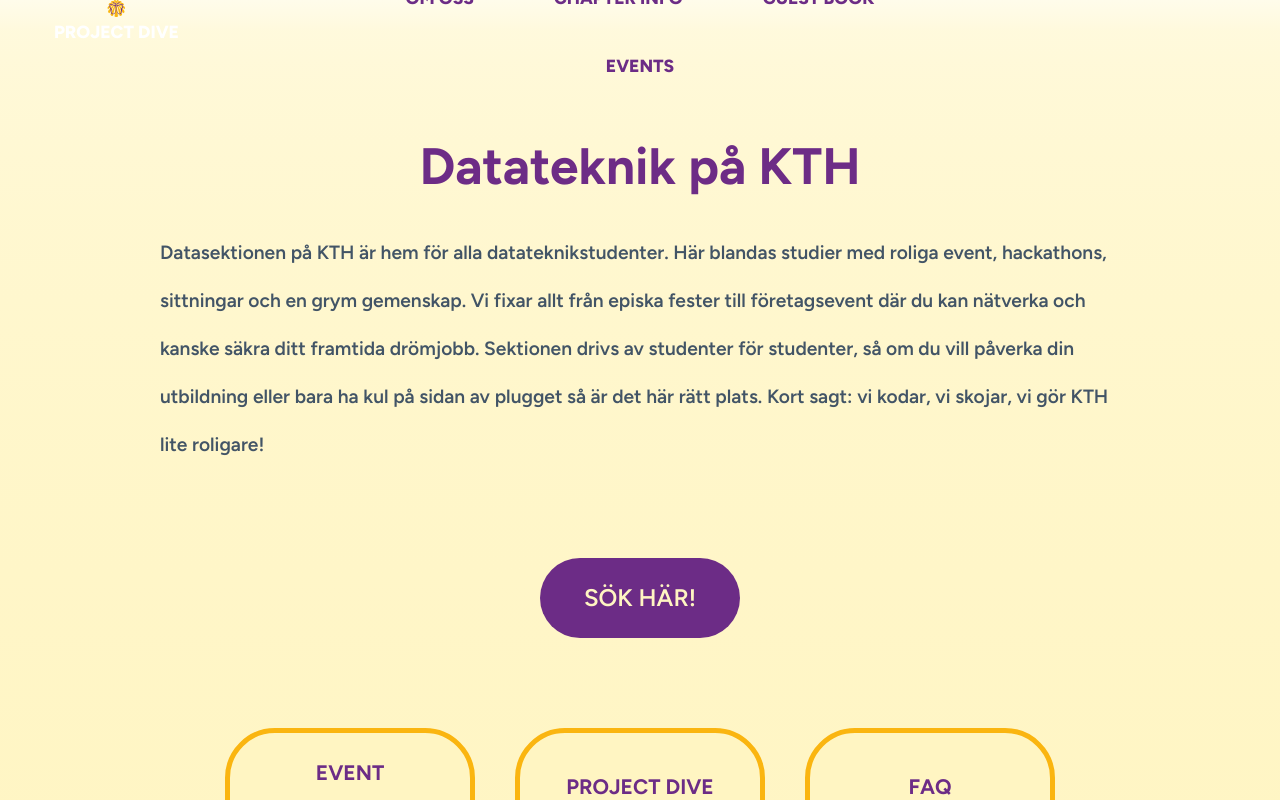
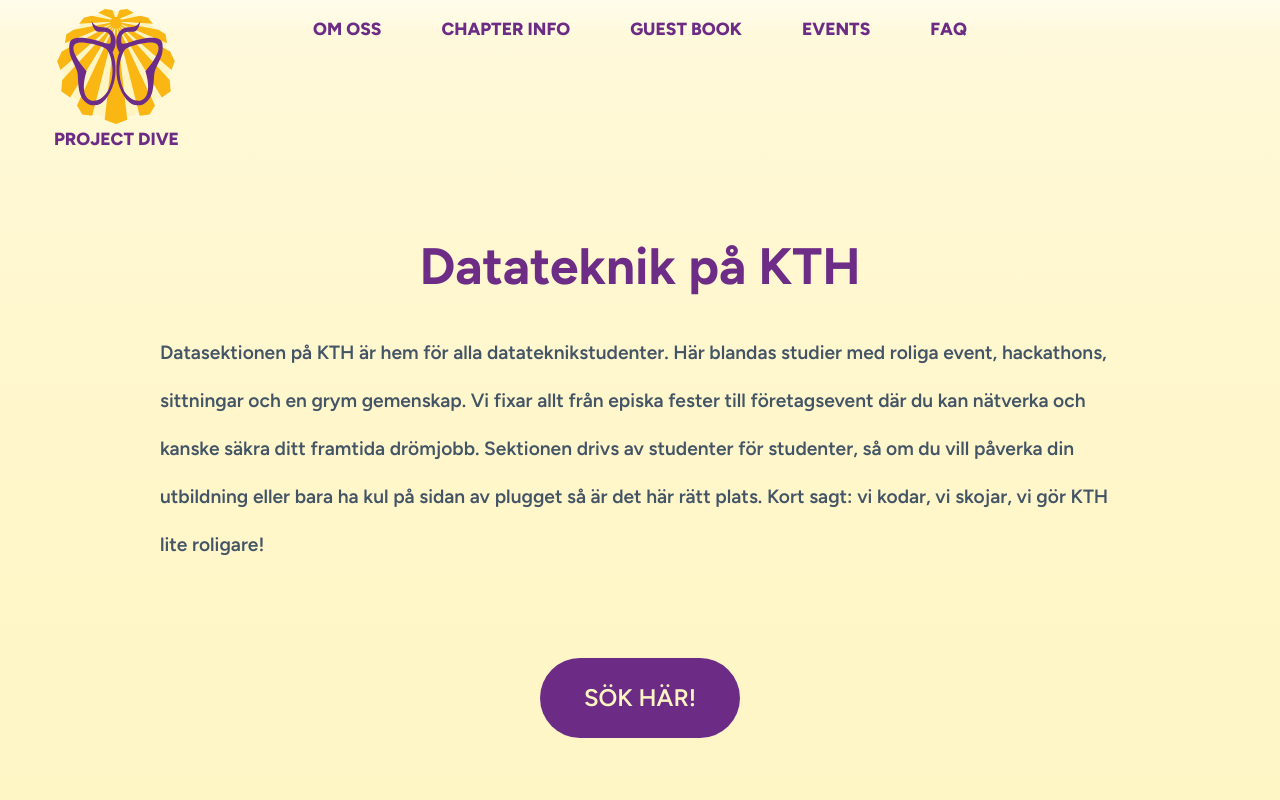
Before and after one commit to project-dive/project-dive.github.io, a React (Vite) app: page / in a window 1280 px wide. Shown: the top 800 px of the page. Built offline with nearby package versions, Linux system fonts and the light colour scheme.

Commit message:
Update the navbar to use the theme

```diff
--- a/src/App.tsx
+++ b/src/App.tsx
@@ -1,16 +1,16 @@
-import React from 'react';
+import React from "react";
 
-import Home from './views/HomeView';
-import About from './views/AboutView';
-import ChapterInfo from './views/ChapterInfoView';
-import GuestBook from './views/GuestBookView';
-import Events from './views/EventsView';
+import Home from "./views/HomeView";
+import About from "./views/AboutView";
+import ChapterInfo from "./views/ChapterInfoView";
+import GuestBook from "./views/GuestBookView";
+import Events from "./views/EventsView";
 
 import Navbar from "./components/Navbar";
-import { ThemeProvider } from '@mui/material/styles';
-import './App.css';
+import { ThemeProvider } from "@mui/material/styles";
+import "./App.css";
 
-import { BrowserRouter, Route, Routes} from "react-router-dom";
+import { BrowserRouter, Route, Routes } from "react-router-dom";
 
 function App() {
   const routes = [
@@ -44,51 +44,60 @@
       title: "Events",
       icon: "book",
     },
-  ]
-
+    {
+      component: FAQ,
+      path: "/faq",
+      title: "FAQ",
+      icon: "book",
+    },
+  ];
 
   return (
     <ThemeProvider theme={Theme}>
       <BrowserRouter>
-        <Navbar routes={routes}/>
+        <Navbar routes={routes} />
         <Routes>
           {routes.map((route, index) => (
-            <Route key={index} path={route.path} element={<route.component/>}></Route>
+            <Route
+              key={index}
+              path={route.path}
+              element={<route.component />}
+            ></Route>
           ))}
         </Routes>
       </BrowserRouter>
     </ThemeProvider>
-  )
+  );
 }
 
-export default App
-
+export default App;
 
 import { ThemeOptions } from "@mui/material";
-import { createTheme } from '@mui/material/styles';
+import { createTheme } from "@mui/material/styles";
+import FAQ from "./views/FAQView";
 
 const Theme: ThemeOptions = createTheme({
   palette: {
-    mode: 'light',
+    mode: "light",
     primary: {
-      main: '#6d2c86',
+      main: "#6d2c86",
     },
     secondary: {
-      main: '#FABF36',
+      main: "#FABF36",
     },
     background: {
-      default: '#FFF5C2',
-      paper: '#ffffff',
+      default: "#FFF5C2",
+      paper: "#ffffff",
     },
     error: {
-      main: '#FF521B',
+      main: "#FF521B",
     },
     info: {
-      main: '#7C9EB2',
+      main: "#7C9EB2",
     },
   },
   typography: {
-    fontFamily: 'Figtree',
+    fontFamily: "Figtree",
     fontWeightRegular: 500,
     fontWeightMedium: 600,
     fontWeightBold: 800,
@@ -100,11 +109,37 @@
         root: {
           border: 0,
           borderRadius: 3,
-          color: 'white',
+          color: '#6C2C86',
           height: 48,
-          padding: '0 30px',
+          padding: "0 30px",
+          '&:hover': {
+            color: '#6C2C86',
+          },
         },
       },
-    }
-  }
+    },
+    MuiAppBar: {
+      styleOverrides: {
+        root: {
+          background: "transparent",
+          boxShadow: "none",
+          minHeight: "20px",
+        },
+      },
+    },
+    MuiToolbar: {
+      styleOverrides: {
+        root: {
+          flexGrow: 1,
+              color: '#6C2C86',
+              display: 'flex',
+              flexDirection: 'row',
+              alignContent: 'center',
+              position: 'relative',
+              justifyContent: 'space-between',
+              minHeight: '20px',
+        },
+      },
+    },
+  },
 });
--- a/src/components/Navbar.tsx
+++ b/src/components/Navbar.tsx
@@ -50,8 +50,8 @@
 function DesktopNavbar({ routes }) {
   return (
     <Box sx={{ flexGrow: 1 }}>
-      <AppBar position="static" sx={style.appbar}>
-        <Toolbar sx={style.navbar}>
+      <AppBar position="static">
+        <Toolbar>
           <Button sx={style.logo} color="inherit" href="/">
             <ProjectDive />
             <>{routes[0].title}</>
@@ -94,45 +94,30 @@
 }
 
 const style = {
-  navbar: {
-    flexGrow: 1,
-    color: '#6C2C86',
-    display: 'flex',
-    flexDirection: 'row',
-    alignContent: 'center',
-    position: 'relative',
-    justifyContent: 'space-between',
-  },
-  appbar: {
-    background: 'transparent',
-    boxShadow: 'none',
-  },
   Button: {
-    color: '#6C2C86',
     fontSize: '1.1em',
     fontWeight: 'bold',
-    margin: '10px',
-    '&:hover': {
-      color: '#6C2C86',
-    },
   },
   logo: {
-    marginRight: '10px',
-    alignSelf: 'start',
     fontSize: '1.1em',
     fontWeight: 'bold',
+    marginRight: '10px',
     display: 'flex',
     flexDirection: 'column',
     alignItems: 'center',
     justifyContent: 'center',
-    '&:hover': {
-      color: '#6C2C86',
-    },
+    minHeight: '164px',
   },
   middle: {
     position: 'absolute',
     left: '50%',
     transform: 'translateX(-50%)',
+    display: 'flex',
+    flexDirection: 'row',
+    justifyContent: 'center',
+    width: '100%',
+    height: '100%',
+    marginTop: '10px',
   },
   mobileNavbar: {
     display: 'flex',
@@ -159,5 +144,6 @@
     flexDirection: 'column',
     alignItems: 'center',
     marginBottom: '20px',
+    minHeight: '164px',
   },
 }
```
